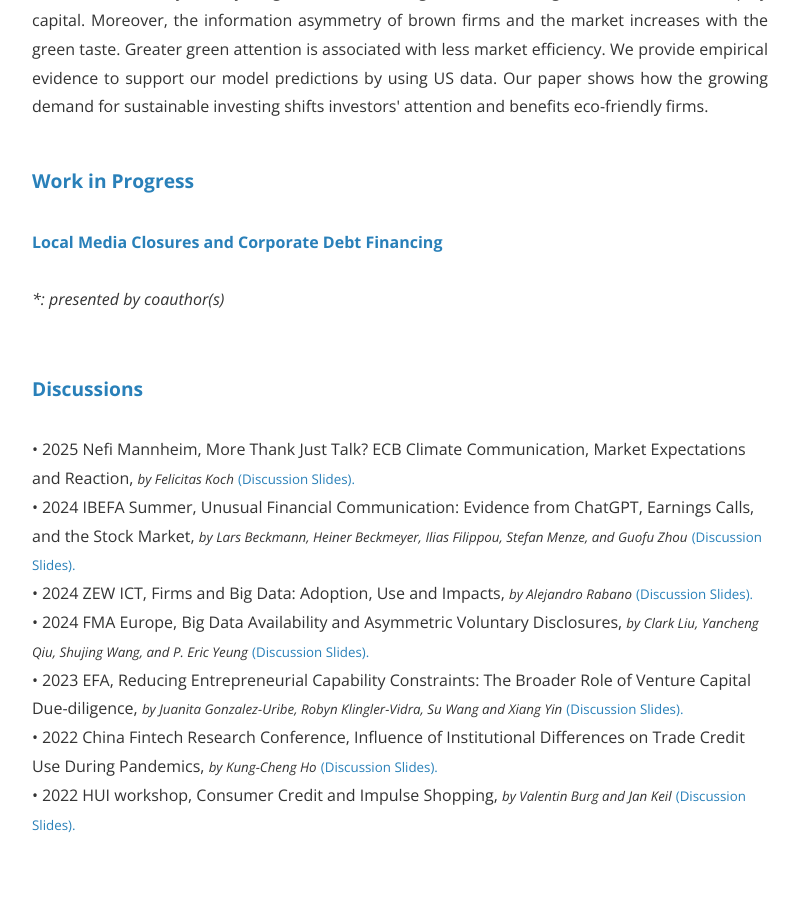
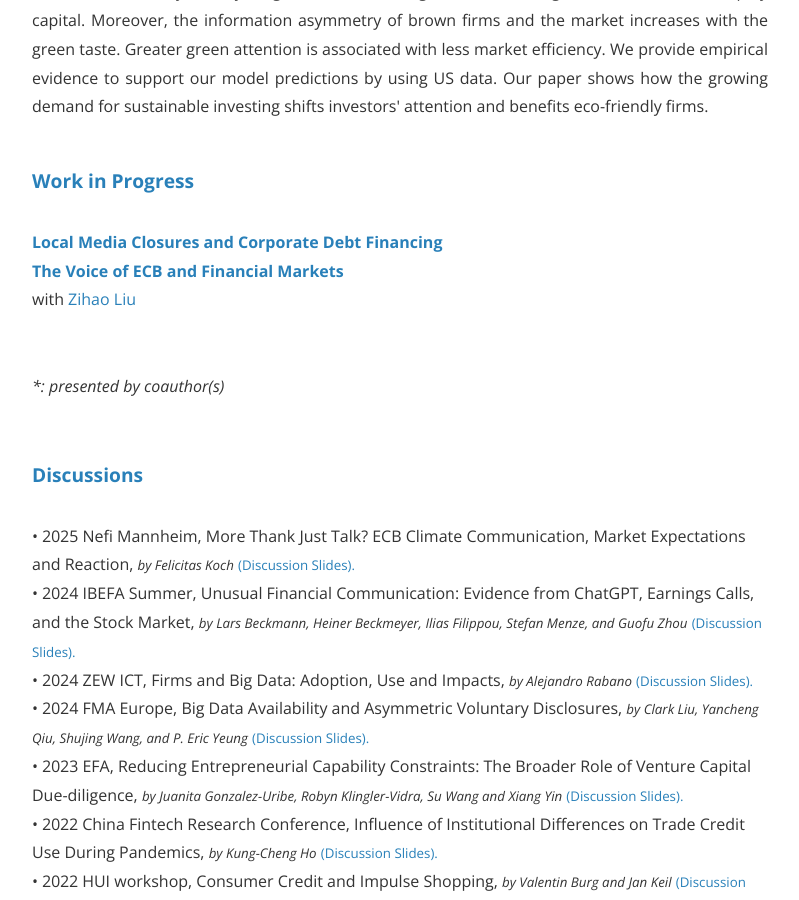
Before and after one commit to shasha-li/shasha-li.github.io, a Jekyll site: the page built from research.html, in a window 1280 px wide and 900 px high, scrolled down 1688 px. Shown: the whole window, without its empty margins (240-1039 px from the left). Built offline with Jekyll 4.4.1, drawn with Linux system fonts in a browser that asks for light colours; nearby versions of some CDN libraries; comment, search, counter and statistics services are not loaded; a style sheet for code colours, icons or effects is not loaded.

Commit message:
Update research.html

```diff
--- a/research.html
+++ b/research.html
@@ -30,7 +30,9 @@ permalink: /research/
 
 <strong><big><a>Work in Progress</a></big></strong> <br> <br>
 
-<strong><a href="">Local Media Closures and Corporate Debt Financing</a></strong>
+<strong><a href="">Local Media Closures and Corporate Debt Financing</a></strong> <br>
+<strong><a href="">The Voice of ECB and Financial Markets </a></strong>
+<br>with <a href="https://www.tilburguniversity.edu/staff/z-liu_4">Zihao Liu</a><br>
 <br>
 <br>
 <i>*: presented by coauthor(s)</i>
```
